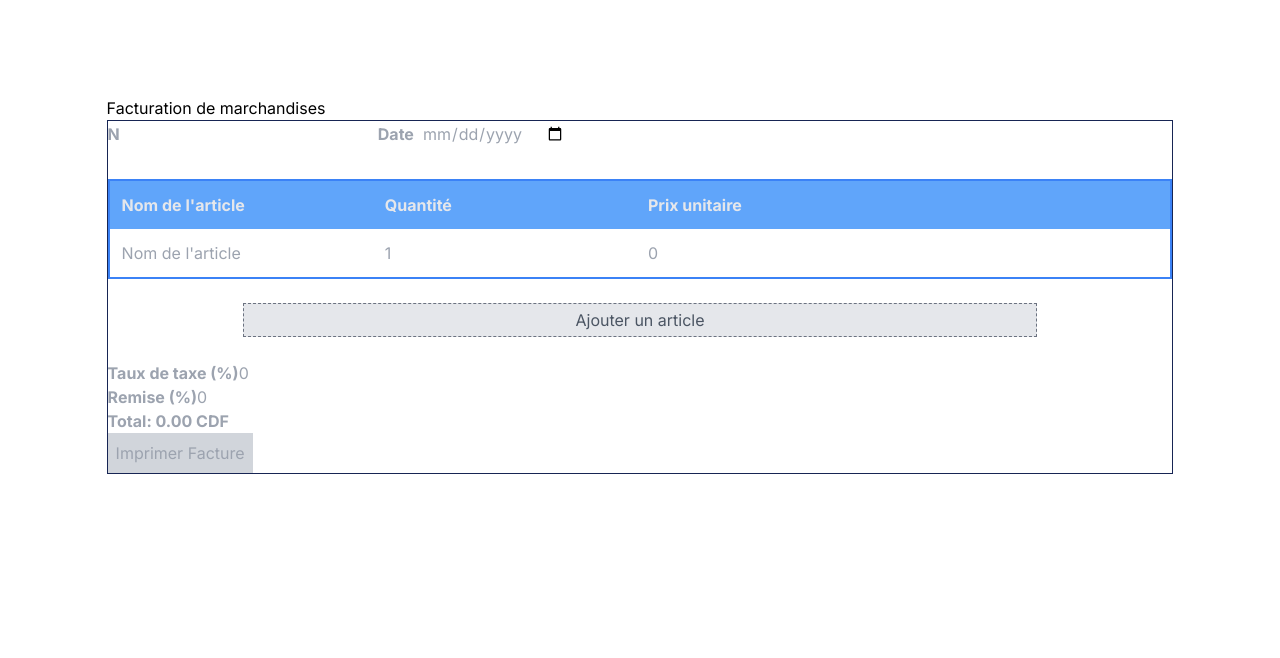
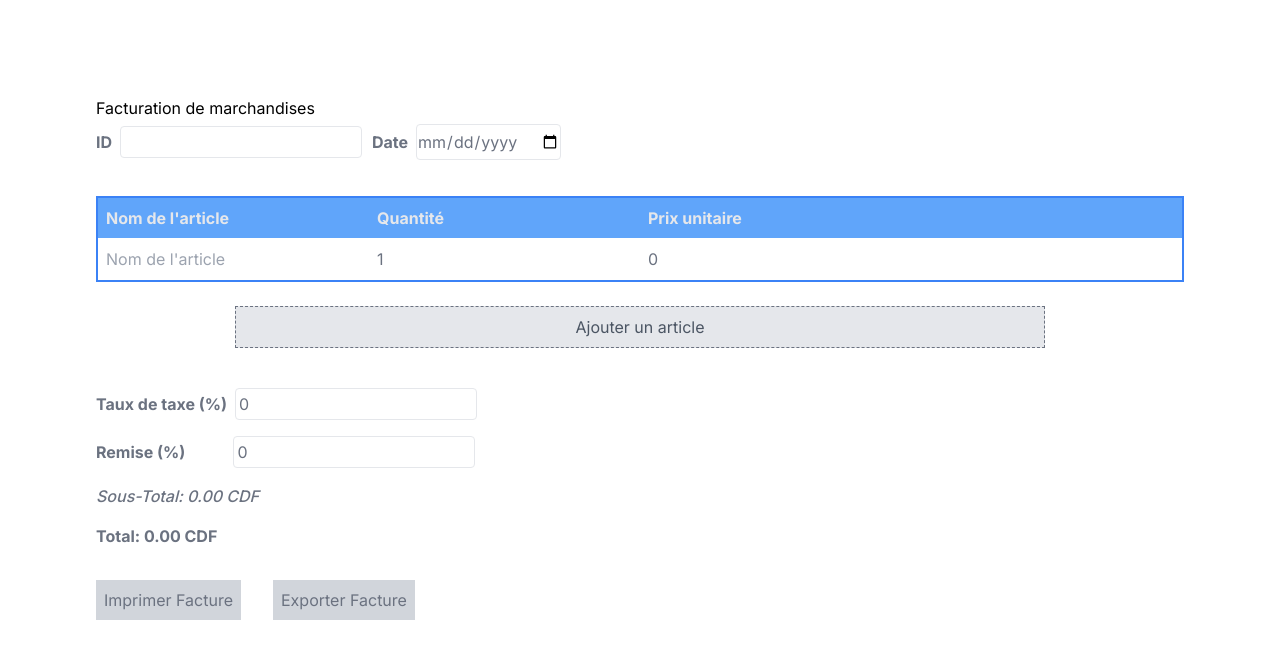
Before and after one commit to creytas/stock-management, a Next.js app: page / in a window 1280 px wide. Shown: the top 658 px of the page. Built offline with nearby package versions, Linux system fonts and the light colour scheme.

Commit message:
feat: update inputs stylr and add subtotal

```diff
--- a/src/app/globals.css
+++ b/src/app/globals.css
@@ -29,10 +29,11 @@ body {
 .input-row>input:hover{
 
   color: black;
-  border: 2px solid rgba(197, 197, 197, 0.466);
+  border: 1px solid rgba(197, 197, 197, 0.466);
   border-radius: 4px;
-  padding: 4px;
-  margin: 4px 0px;
+  /* outline: none; */
+  /* padding: 4px; */
+  /* margin: 4px 0px; */
 }
 
 @layer utilities {
--- a/src/components/InvoiceForm.jsx
+++ b/src/components/InvoiceForm.jsx
@@ -83,24 +83,27 @@ const InvoiceForm = () => {
   }, [articles]);
 
   return (
-    <div className="text-gray-400 border border-blue-950">
+    <div className="text-gray-500">
       <form id="invoice-form">
         {/* ... autres champs de la facture */}
         <div className="grid grid-cols-4 gap-4 mb-8">
-          <div className="flex items-center space-x-2">
-            <label className="font-bold">N</label>
-            <input type="text" />
+          <div className="h-[44px] flex items-center space-x-2">
+            <label className="font-bold">ID</label>
+            <input
+              type="text"
+              className="outline-none border rounded p-[3px]"
+            />
           </div>
           <div className="flex items-center space-x-2">
             <label className="font-bold">Date</label>
-            <input type="date" />
+            <input type="date" className="outline-none border rounded py-1" />
           </div>
         </div>
         <div className="flex">
           <div></div>
           <div></div>
         </div>
-        <div className="grid grid-cols-4 gap-4 p-3 border-x-2 border-t-2 border-blue-500 bg-blue-400 text-gray-200">
+        <div className="grid grid-cols-4 gap-4 p-2 border-x-2 border-t-2 border-blue-500 bg-blue-400 text-gray-200">
           <label className="font-bold">Nom de l'article</label>
           <label className="font-bold">Quantité</label>
           <label className="font-bold">Prix unitaire</label>
@@ -108,7 +111,7 @@ const InvoiceForm = () => {
         {articles.map((article, index) => (
           <div
             key={index}
-            className={`input-row grid grid-cols-4 gap-4 p-3 ${
+            className={`input-row grid grid-cols-4 gap-4 h-[44px] p-2 ${
               index + 1 === articles.length ? "border-b-2" : "border-y-0"
             } border-x-2 border-blue-500`}
           >
@@ -120,6 +123,7 @@ const InvoiceForm = () => {
               }
               placeholder="Nom de l'article"
               required
+              className="outline-none"
             />
             <input
               type="text"
@@ -134,6 +138,7 @@ const InvoiceForm = () => {
                 )
               }
               placeholder="Quantité"
+              className="outline-none"
             />
             <input
               type="text"
@@ -148,6 +153,7 @@ const InvoiceForm = () => {
                 )
               }
               placeholder="Prix unitaire"
+              className="outline-none"
             />
             {index > 0 && (
               <button type="button" onClick={() => handleRemoveArticle(index)}>
@@ -158,7 +164,7 @@ const InvoiceForm = () => {
         ))}
         <div className="w-full py-4 flex items-center justify-center">
           <button
-            className="w-[74.5%] my-2 py-1 border border-dashed border-gray-500 bg-gray-200 text-gray-600"
+            className="w-[74.5%] h-[42px] my-2 py-1 border border-dashed border-gray-500 bg-gray-200 text-gray-600"
             type="button"
             onClick={handleAddArticle}
           >
@@ -167,7 +173,7 @@ const InvoiceForm = () => {
         </div>
 
         {/* ... autres champs de la facture */}
-        <div>
+        <div className="flex items-center space-x-2 my-4">
           <label className="font-bold">Taux de taxe (%)</label>
           <input
             type="text"
@@ -180,9 +186,10 @@ const InvoiceForm = () => {
               )
             }
             placeholder="Taux de taxe"
+            className="outline-none border rounded p-[3px]"
           />
         </div>
-        <div>
+        <div className="flex items-center space-x-12 my-4">
           <label className="font-bold">Remise (%)</label>
           <input
             type="text"
@@ -195,15 +202,29 @@ const InvoiceForm = () => {
               )
             }
             placeholder="Remise"
+            className="outline-none border rounded p-[3px]"
           />
+        </div>
+        <div className="mb-4">
+          <strong className="font-medium italic">
+            {`Sous-Total:
+            ${articles
+              .reduce(
+                (acc, article) => acc + article.quantity * article.price,
+                0
+              )
+              .toFixed(2)}
+            CDF`}
+          </strong>
         </div>
         <div>
           <strong>Total: {calculateTotal()} CDF</strong>
         </div>
       </form>
+      <div className="w-full flex items-center space-x-4">
         <button
           onClick={handleShowInvoice}
-        className={`mr-4 p-2 ${
+          className={`mr-4 my-8 p-2 ${
             isPrintButtonDisabled
               ? "bg-gray-300 cursor-not-allowed"
               : "bg-blue-500 text-white"
@@ -212,6 +233,18 @@ const InvoiceForm = () => {
         >
           Imprimer Facture
         </button>
+        <button
+          onClick={handleShowInvoice}
+          className={`mr-4 my-8 p-2 ${
+            isPrintButtonDisabled
+              ? "bg-gray-300 cursor-not-allowed"
+              : "bg-blue-500 text-white"
+          }`}
+          disabled={isPrintButtonDisabled}
+        >
+          Exporter Facture
+        </button>
+      </div>
     </div>
   );
 };
```
Lines whose indentation alone changed are shown as unchanged.
